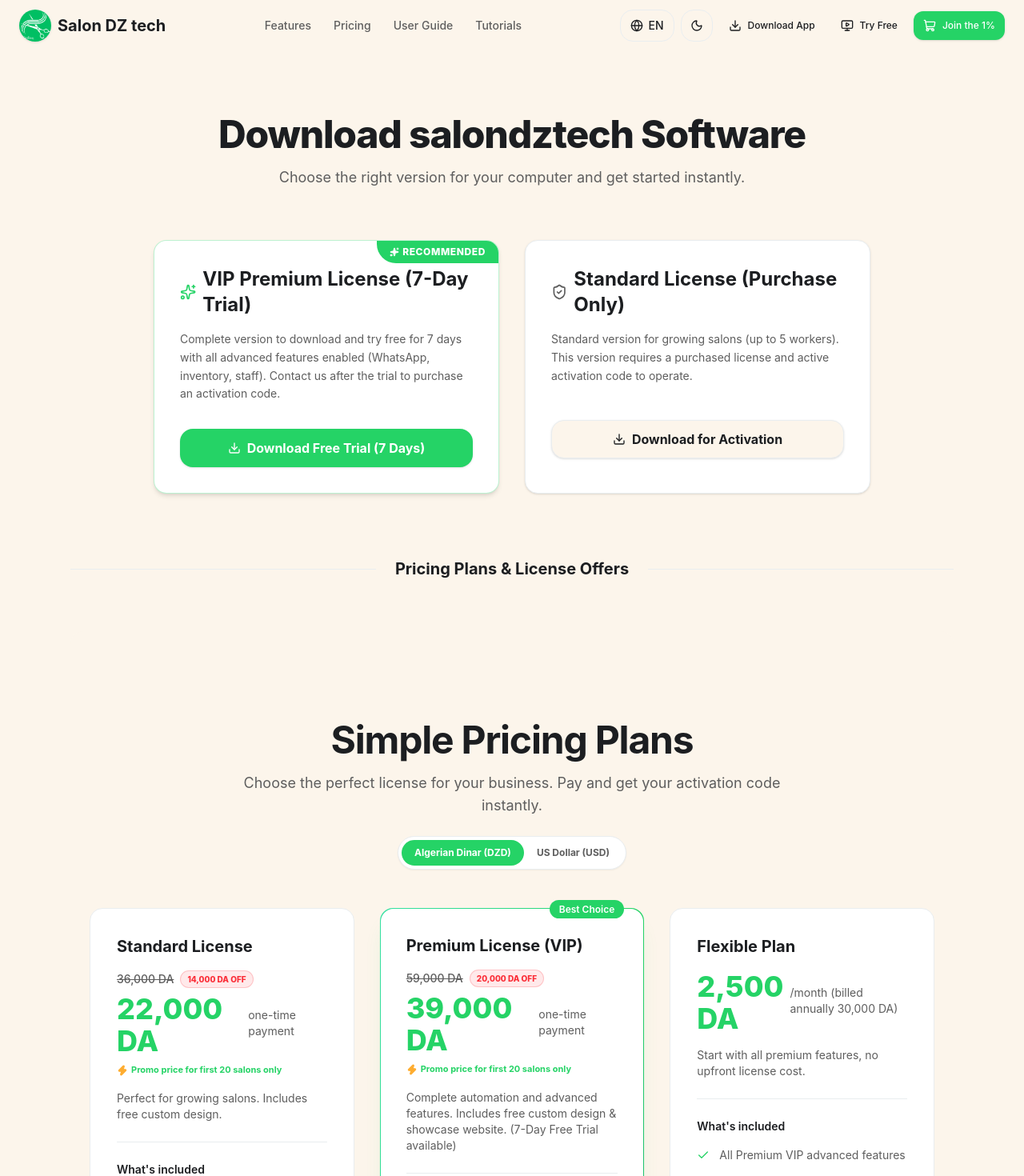
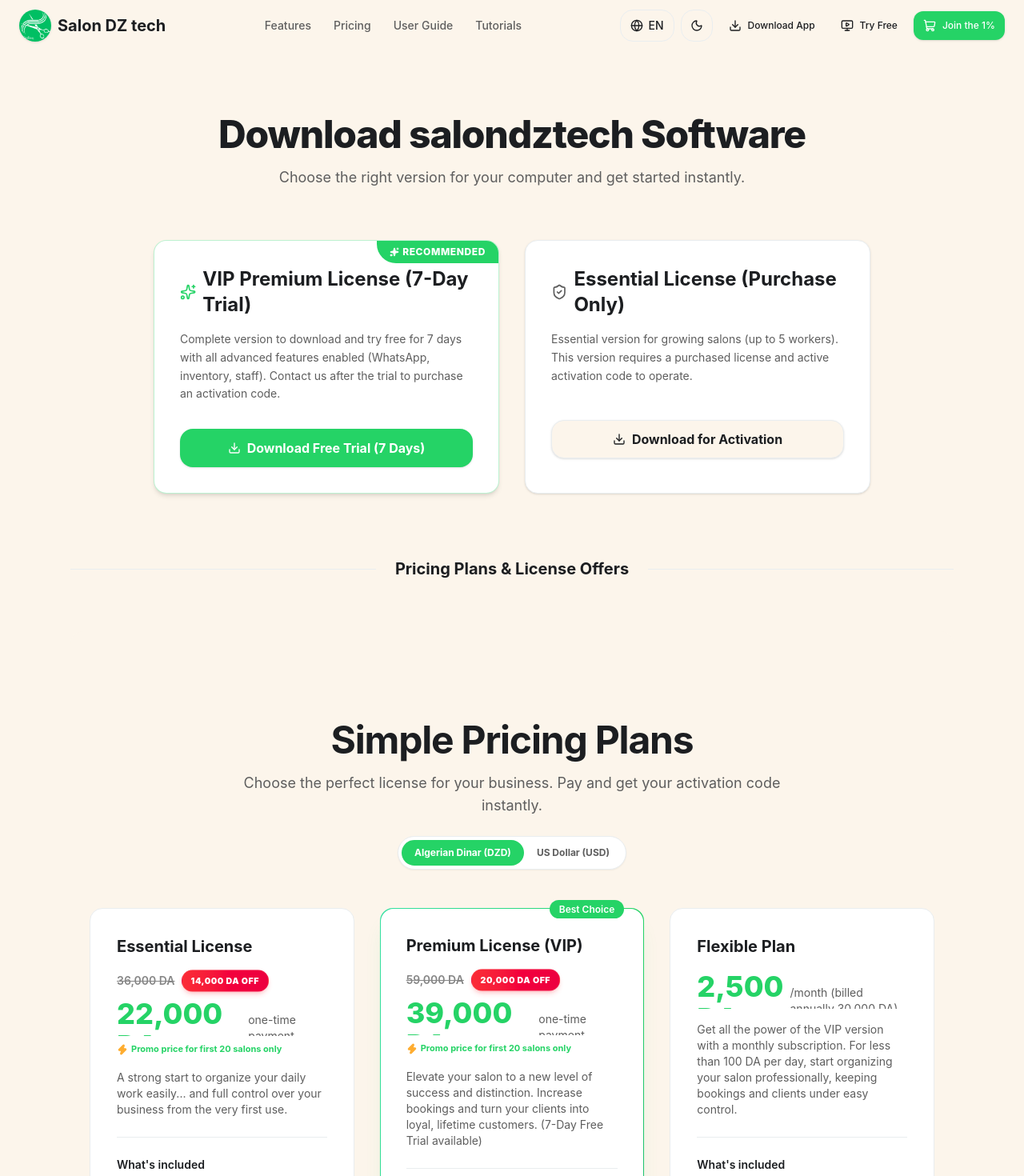
Before and after one commit to 3boudi/S-B-website, a Next.js app: page /en/download in a window 1280 px wide. Shown: the top 1470 px of the page at 80% size. Built offline with nearby package versions, Linux system fonts and the light colour scheme.

Commit message:
Update pricing animations, rename Licence Standard to Essentielle in French, and remove redundant Dashboard CTA

```diff
--- a/messages/en.json
+++ b/messages/en.json
@@ -67,7 +67,7 @@
     "toggleUsd": "US Dollar (USD)",
     "plans": [
       {
-        "name": "Standard License",
+        "name": "Essential License",
         "priceDzd": "22,000 DA",
         "priceUsd": "$99",
         "originalPriceDzd": "36,000 DA",
@@ -78,7 +78,7 @@
         "promoNoticeUsd": "First 20 salons only",
         "periodDzd": "one-time payment",
         "periodUsd": "one-time payment",
-        "description": "Perfect for growing salons. Includes free custom design.",
+        "description": "A strong start to organize your daily work easily... and full control over your business from the very first use.",
         "features": [
           "Full statistics & net profit dashboard",
           "Integrated POS & client checkout payments",
@@ -90,7 +90,7 @@
           "Lifetime offline database",
           "Free installation and setup support"
         ],
-        "cta": "Buy Standard",
+        "cta": "Buy Essential",
         "highlighted": false
       },
       {
@@ -105,7 +105,7 @@
         "promoNoticeUsd": "First 20 salons only",
         "periodDzd": "one-time payment",
         "periodUsd": "one-time payment",
-        "description": "Complete automation and advanced features. Includes free custom design & showcase website. (7-Day Free Trial available)",
+        "description": "Elevate your salon to a new level of success and distinction. Increase bookings and turn your clients into loyal, lifetime customers. (7-Day Free Trial available)",
         "features": [
           "7-Day Free Trial (Download & try all features free)",
           "Everything in Standard License",
@@ -130,7 +130,7 @@
         "priceUsd": "$10",
         "periodDzd": "/month (billed annually 30,000 DA)",
         "periodUsd": "/month (billed annually $120)",
-        "description": "Start with all premium features, no upfront license cost.",
+        "description": "Get all the power of the VIP version with a monthly subscription. For less than 100 DA per day, start organizing your salon professionally, keeping bookings and clients under easy control.",
         "features": [
           "All Premium VIP advanced features",
           "No large upfront setup fee",
@@ -217,8 +217,8 @@
     "vipDesc": "Complete version to download and try free for 7 days with all advanced features enabled (WhatsApp, inventory, staff). Contact us after the trial to purchase an activation code.",
     "vipCta": "Download Free Trial (7 Days)",
     "downloadLinkVip": "https://salondz.tech/download/salondztech-vip-setup.exe",
-    "standardTitle": "Standard License (Purchase Only)",
-    "standardDesc": "Standard version for growing salons (up to 5 workers). This version requires a purchased license and active activation code to operate.",
+    "standardTitle": "Essential License (Purchase Only)",
+    "standardDesc": "Essential version for growing salons (up to 5 workers). This version requires a purchased license and active activation code to operate.",
     "standardCta": "Download for Activation",
     "downloadLinkStandard": "https://salondz.tech/download/salondztech-standard-setup.exe",
     "pricingTitle": "Pricing Plans & License Offers"
--- a/messages/fr.json
+++ b/messages/fr.json
@@ -67,7 +67,7 @@
     "toggleUsd": "Dollar américain (USD)",
     "plans": [
       {
-        "name": "Licence Standard",
+        "name": "Licence Essentielle",
         "priceDzd": "22 000 DA",
         "priceUsd": "99 $",
         "originalPriceDzd": "36 000 DA",
@@ -78,7 +78,7 @@
         "promoNoticeUsd": "20 premiers salons uniquement",
         "periodDzd": "paiement unique",
         "periodUsd": "paiement unique",
-        "description": "Idéal pour salons en croissance. Comprend design personnalisé gratuit.",
+        "description": "Un démarrage solide pour organiser votre travail quotidien en toute simplicité... et un contrôle total sur votre activité dès la première utilisation.",
         "features": [
           "Tableau de bord avec statistiques & bénéfices nets",
           "Système de caisse & paiement client intégré (POS)",
@@ -90,7 +90,7 @@
           "Base de données locale à vie (hors ligne)",
           "Support d'installation et de configuration gratuit"
         ],
-        "cta": "Acheter Standard",
+        "cta": "Acheter Essentielle",
         "highlighted": false
       },
       {
@@ -105,7 +105,7 @@
         "promoNoticeUsd": "20 premiers salons uniquement",
         "periodDzd": "paiement unique",
         "periodUsd": "paiement unique",
-        "description": "Automatisation complète et fonctions avancées. Comprend design personnalisé & site web vitrine gratuits (Essai gratuit de 7 jours disponible).",
+        "description": "Élevez votre salon à un nouveau niveau de succès et de distinction. Boostez vos réservations et transformez vos clients en clients fidèles à vie. (Essai gratuit de 7 jours disponible)",
         "features": [
           "Essai gratuit de 7 jours (Téléchargez & testez toutes les fonctions gratuitement)",
           "Tout ce qui est inclus dans Licence Standard",
@@ -130,7 +130,7 @@
         "priceUsd": "10 $",
         "periodDzd": "/mois (facturé annuellement 30 000 DA)",
         "periodUsd": "/mois (facturé annuellement 120 $)",
-        "description": "Démarrez avec toutes les fonctions Premium sans investissement initial.",
+        "description": "Profitez de toute la puissance de la version VIP avec un abonnement mensuel. Pour moins de 100 DA par jour, commencez à organiser votre salon de manière professionnelle, en gardant vos rendez-vous et vos clients sous contrôle.",
         "features": [
           "Toutes les fonctionnalités avancées de la Licence VIP",
           "Pas de frais de licence initiaux importants",
@@ -217,8 +217,8 @@
     "vipDesc": "Version complète à télécharger et à essayer gratuitement pendant 7 jours avec toutes les fonctionnalités avancées activées (WhatsApp, stocks, employés). Contactez-nous après l'essai pour acheter un code d'activation.",
     "vipCta": "Télécharger l'essai (7 jours gratuit)",
     "downloadLinkVip": "https://salondz.tech/download/salondztech-vip-setup.exe",
-    "standardTitle": "Licence Standard (Achat uniquement)",
-    "standardDesc": "Version standard pour salons en croissance (jusqu'à 5 employés). Cette version nécessite une licence achetée et un code d'activation pour fonctionner.",
+    "standardTitle": "Licence Essentielle (Achat uniquement)",
+    "standardDesc": "Version essentielle pour salons en croissance (jusqu'à 5 employés). Cette version nécessite une licence achetée et un code d'activation pour fonctionner.",
     "standardCta": "Télécharger pour activation",
     "downloadLinkStandard": "https://salondz.tech/download/salondztech-standard-setup.exe",
     "pricingTitle": "Bans de Tarifs & Activation de la licence"
--- a/src/components/sections/Dashboard.tsx
+++ b/src/components/sections/Dashboard.tsx
@@ -38,15 +38,7 @@
         />
       </ContainerScroll>
 
-      <div className="flex flex-col items-center gap-3 pb-16 -mt-16 sm:-mt-32 relative z-10 px-4 w-full">
-        <p className="text-sm text-[var(--text-muted)] text-center">{t("caption")}</p>
-        <Button className="w-full sm:w-auto" asChild>
-          <a href="https://salonsoftware.netlify.app/" target="_blank" rel="noopener noreferrer">
-            <MonitorPlay className="h-4 w-4" />
-            {t("tryFree")}
-          </a>
-        </Button>
-      </div>
+
     </section>
   );
 }
--- a/src/components/sections/Pricing.tsx
+++ b/src/components/sections/Pricing.tsx
@@ -130,22 +130,37 @@
                       <div className="mt-4 flex flex-col justify-start">
                         {/* Original Price & Discount Badge */}
                         {(currency === "DZD" ? plan.originalPriceDzd : plan.originalPriceUsd) && (
-                          <div className="flex items-center gap-2 mb-1.5 justify-start">
-                            <span className="text-sm line-through text-[var(--text-muted)] font-medium">
+                          <div className="flex items-center gap-3 mb-2 justify-start">
+                            <span className="text-sm line-through text-[var(--text-muted)] font-semibold opacity-75">
                               {currency === "DZD" ? plan.originalPriceDzd : plan.originalPriceUsd}
                             </span>
-                            <span className="text-[10px] font-extrabold bg-red-500/10 dark:bg-red-500/20 text-red-500 dark:text-red-400 px-2 py-0.5 rounded-md border border-red-500/20">
+                            <motion.span
+                              animate={{ scale: [1, 1.06, 1] }}
+                              transition={{ repeat: Infinity, duration: 2.2, ease: "easeInOut" }}
+                              className="text-[10px] font-black bg-gradient-to-r from-red-500 to-rose-600 text-white px-2.5 py-1 rounded-full shadow-md shadow-red-500/20 border border-red-400/20 tracking-wider uppercase font-[var(--font-display)]"
+                            >
                               {currency === "DZD" ? plan.discountBadgeDzd : plan.discountBadgeUsd}
-                            </span>
+                            </motion.span>
                           </div>
                         )}
-                        <div className="flex items-baseline">
-                          <span className="text-4xl font-extrabold text-brand-green font-[var(--font-display)]">
+                        <div className="flex items-baseline overflow-hidden h-12">
+                          <motion.span
+                            key={currency}
+                            initial={{ y: 24, opacity: 0 }}
+                            animate={{ y: 0, opacity: 1 }}
+                            transition={{ type: "spring", stiffness: 300, damping: 24 }}
+                            className="text-4xl font-extrabold text-brand-green font-[var(--font-display)]"
+                          >
                             {currency === "DZD" ? plan.priceDzd : plan.priceUsd}
-                          </span>
-                          <span className="ml-2 text-sm text-[var(--text-muted)]">
+                          </motion.span>
+                          <motion.span
+                            key={`period-${currency}`}
+                            initial={{ opacity: 0 }}
+                            animate={{ opacity: 1 }}
+                            className="ml-2 text-sm text-[var(--text-muted)]"
+                          >
                             {currency === "DZD" ? plan.periodDzd : plan.periodUsd}
-                          </span>
+                          </motion.span>
                         </div>
                         {/* Promo Notice */}
                         {(currency === "DZD" ? plan.promoNoticeDzd : plan.promoNoticeUsd) && (
```
Also changed, not shown: messages/ar.json (+7 -7 lines).
